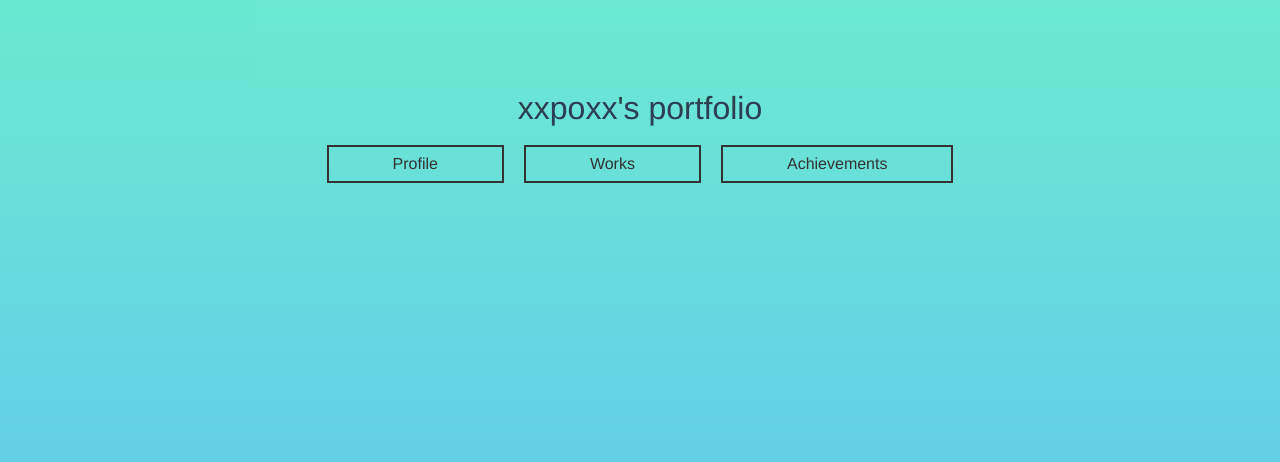
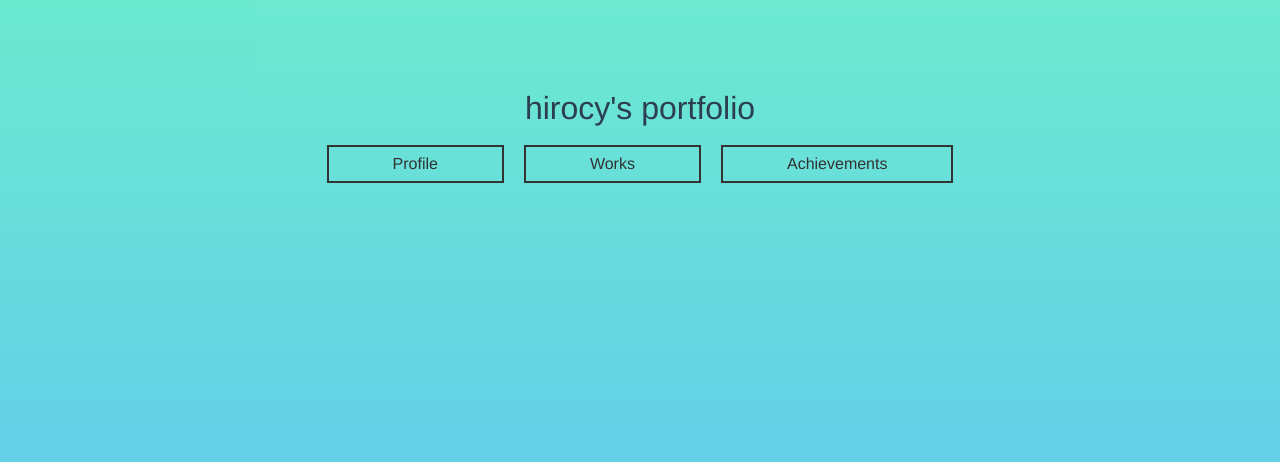
Before and after one commit to cskd8/cskd8.github.io, a Vue app: page /works in a window 1280 px wide. Shown: the part 160-622 px from the top of the page. Built offline with nearby package versions, Linux system fonts and the light colour scheme; the HTML template or start-up script is replaced by a standard one.

Commit message:
:sparkles: update

```diff
--- a/src/components/main.vue
+++ b/src/components/main.vue
@@ -5,7 +5,7 @@
     <div class="third"></div>
     <div class="txt">
       <div class="hello">
-          <h1>xxpoxx's portfolio</h1>
+          <h1>hirocy's portfolio</h1>
           <br>
           <ul>
             <li><router-link to="/profile"><div class="item"><div class="link">Profile</div></div></router-link></li>
--- a/src/components/profile.vue
+++ b/src/components/profile.vue
@@ -6,7 +6,7 @@
     <div class="txt">
       <div class="profile">
         <h1>Profile</h1>
-        <h2>xxpoxx/杉山 祐紀</h2>
+        <h2>hirocy/杉山 祐紀</h2>
         <ul>
           <li>
             TokyoTech, School of Computing, Department of Computer Science B4
@@ -16,7 +16,7 @@
         </ul>
         <br />
         <h3>Introduction</h3>
-        競技プログラミングとWebプログラミング(サーバーサイド)をやっています。
+        Webプログラミング(サーバーサイド)をやっています。
         <br />
         <h3>Links</h3>
         <ul>
```
